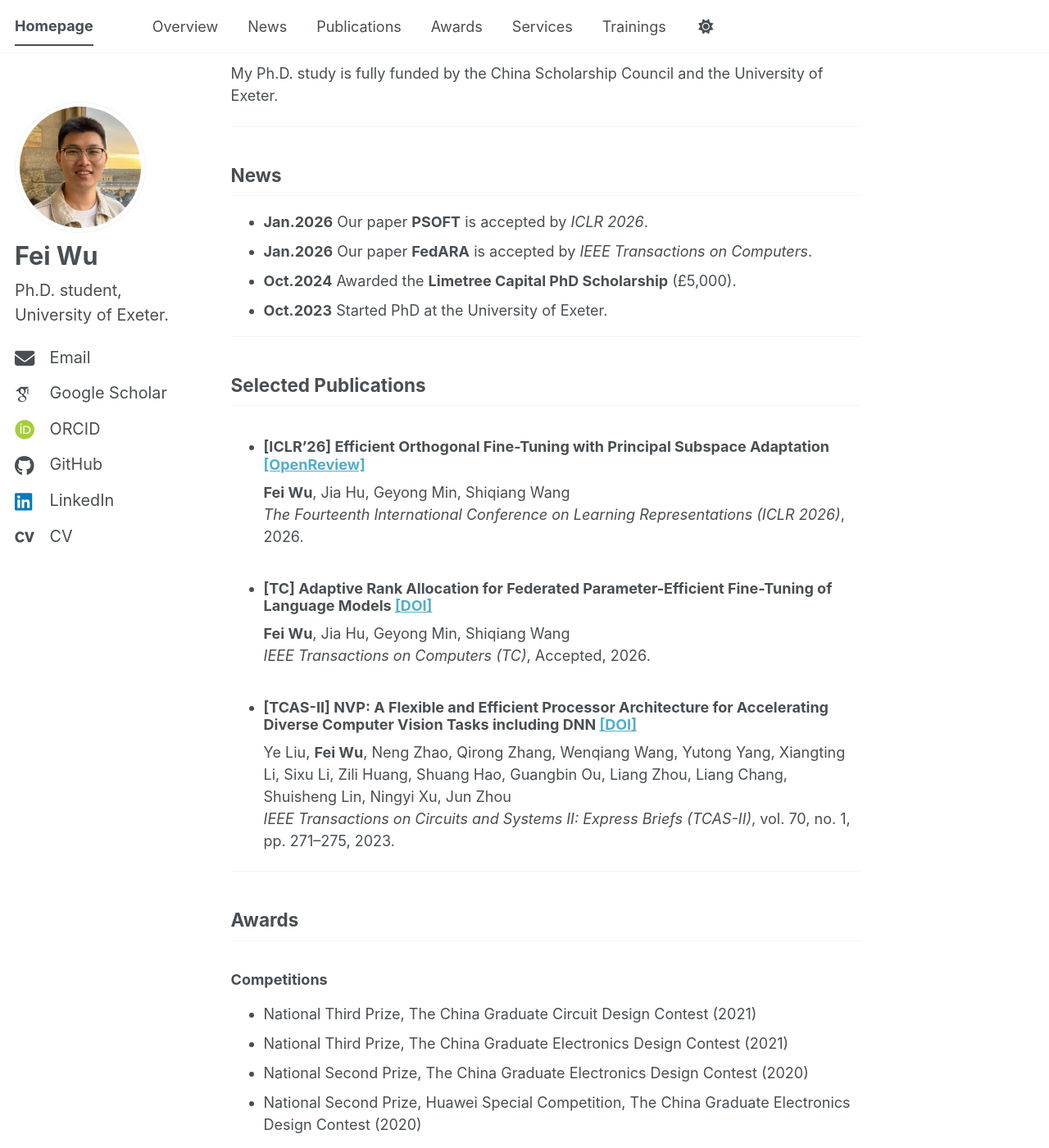
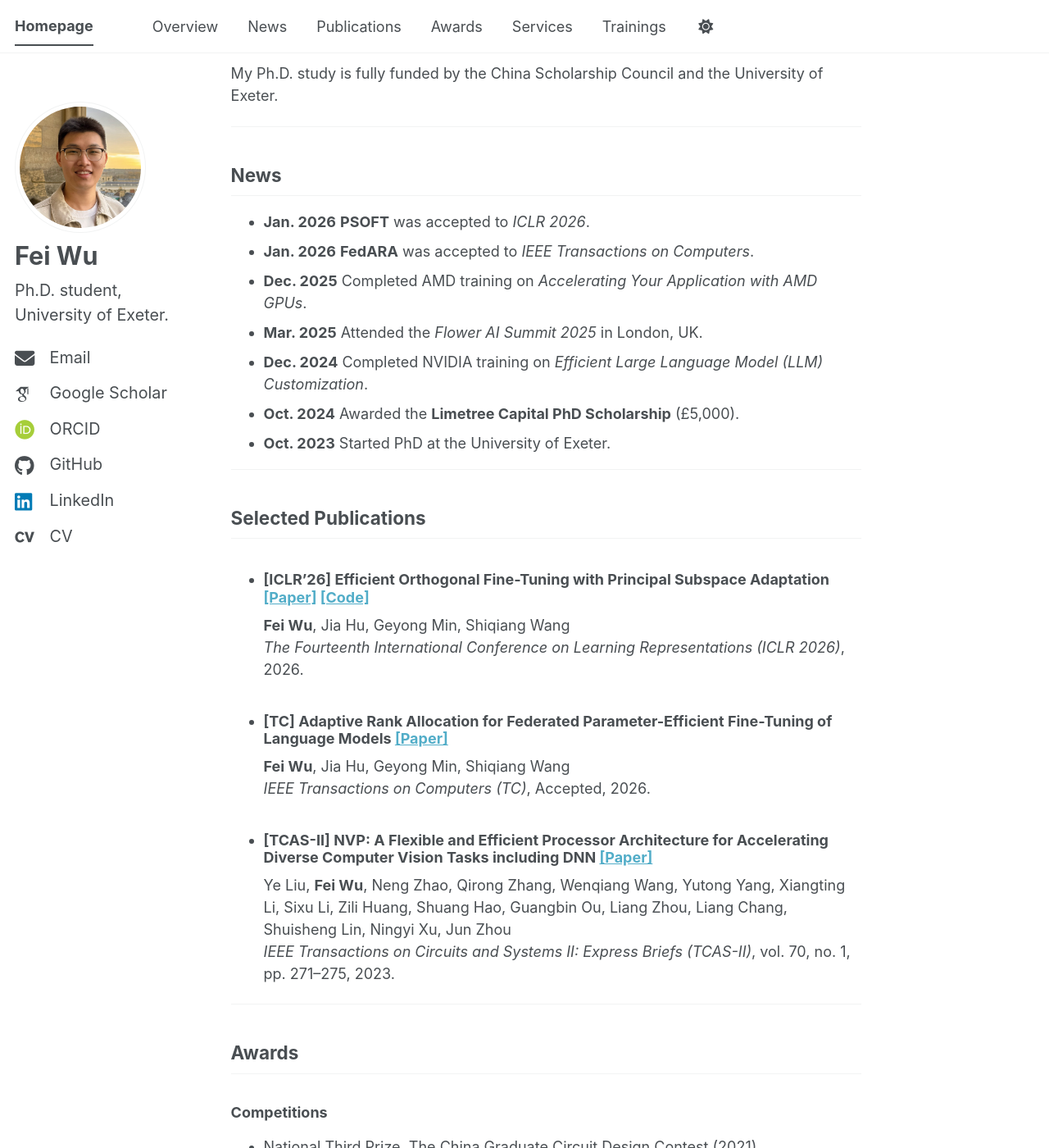
Before and after one commit to fei407/fei407.github.io, a Jekyll site: the page built from _pages/about.md, in a window 1280 px wide and 1400 px high, scrolled down 398 px. Shown: the whole window at 82% size. Built offline with Jekyll 4.4.1, drawn with Linux system fonts in a browser that asks for light colours; some web fonts are replaced; a script bundle is joined from its source files by our own code; library files that are not in the unit come from our copies; some of the changed text lies outside the part shown.

Commit message:
update info

```diff
--- a/_pages/about.md
+++ b/_pages/about.md
@@ -21,25 +21,26 @@ My Ph.D. study is fully funded by the China Scholarship Council and the Universi
 
 
 ## News
-
-- **Jan.2026** Our paper **PSOFT** is accepted by *ICLR 2026*.
-- **Jan.2026** Our paper **FedARA** is accepted by *IEEE Transactions on Computers*.
-- **Oct.2024** Awarded the **Limetree Capital PhD Scholarship** (£5,000).
-- **Oct.2023** Started PhD at the University of Exeter.
+- **Jan. 2026** **PSOFT** was accepted to *ICLR 2026*.
+- **Jan. 2026** **FedARA** was accepted to *IEEE Transactions on Computers*.
+- **Dec. 2025** Completed AMD training on *Accelerating Your Application with AMD GPUs*.
+- **Mar. 2025** Attended the *Flower AI Summit 2025* in London, UK.
+- **Dec. 2024** Completed NVIDIA training on *Efficient Large Language Model (LLM) Customization*.
+- **Oct. 2024** Awarded the **Limetree Capital PhD Scholarship** (£5,000).
+- **Oct. 2023** Started PhD at the University of Exeter.
 
 ---
 
 ## Selected Publications
-
-- ### [ICLR'26] Efficient Orthogonal Fine-Tuning with Principal Subspace Adaptation [[OpenReview]](https://openreview.net/forum?id=FSHrinMArK)
+- ### [ICLR'26] Efficient Orthogonal Fine-Tuning with Principal Subspace Adaptation [[Paper]](https://openreview.net/forum?id=FSHrinMArK) [[Code]](https://github.com/fei407/PSOFT)
   **Fei Wu**, Jia Hu, Geyong Min, Shiqiang Wang
   _The Fourteenth International Conference on Learning Representations (ICLR 2026)_, 2026.
 
-- ### [TC] Adaptive Rank Allocation for Federated Parameter-Efficient Fine-Tuning of Language Models [[DOI]](https://doi.org/10.1109/TC.2026.3655161)
+- ### [TC] Adaptive Rank Allocation for Federated Parameter-Efficient Fine-Tuning of Language Models [[Paper]](https://doi.org/10.1109/TC.2026.3655161)
   **Fei Wu**, Jia Hu, Geyong Min, Shiqiang Wang
   _IEEE Transactions on Computers (TC)_, Accepted, 2026.
 
-- ### [TCAS-II] NVP: A Flexible and Efficient Processor Architecture for Accelerating Diverse Computer Vision Tasks including DNN [[DOI]](https://doi.org/10.1109/TCSII.2022.3207009)
+- ### [TCAS-II] NVP: A Flexible and Efficient Processor Architecture for Accelerating Diverse Computer Vision Tasks including DNN [[Paper]](https://doi.org/10.1109/TCSII.2022.3207009)
   Ye Liu, **Fei Wu**, Neng Zhao, Qirong Zhang, Wenqiang Wang, Yutong Yang, Xiangting Li, Sixu Li, Zili Huang, Shuang Hao, Guangbin Ou, Liang Zhou, Liang Chang, Shuisheng Lin, Ningyi Xu, Jun Zhou
   _IEEE Transactions on Circuits and Systems II: Express Briefs (TCAS-II)_, vol. 70, no. 1, pp. 271–275, 2023.
 
@@ -58,13 +59,13 @@ My Ph.D. study is fully funded by the China Scholarship Council and the Universi
 
 ### Scholarships
 - Limetree Capital PhD Scholarship (2024–2027)
+- China Scholarship Council and the University of Exeter (2023-2027)
 - First-Class Academic Scholarship (2021)
-- Outstanding Student Scholarship, Chengdu University of Technology (CDUT) (2016–2018)
 
 ---
 
 ## Services as Reviewer
-- The Forty-Third International Conference on Machine Learning (ICML 2026)
+[//]: # (- The Forty-Third International Conference on Machine Learning &#40;ICML 2026&#41;)
 - IEEE Internet of Things Journal (IoT-J)
 - IEEE Transactions on Computers (TC)
 - IEEE Transactions on Parallel and Distributed Systems (TPDS)
```
Also changed, not shown: other parts of _pages/about.md (+3 -3 lines).
